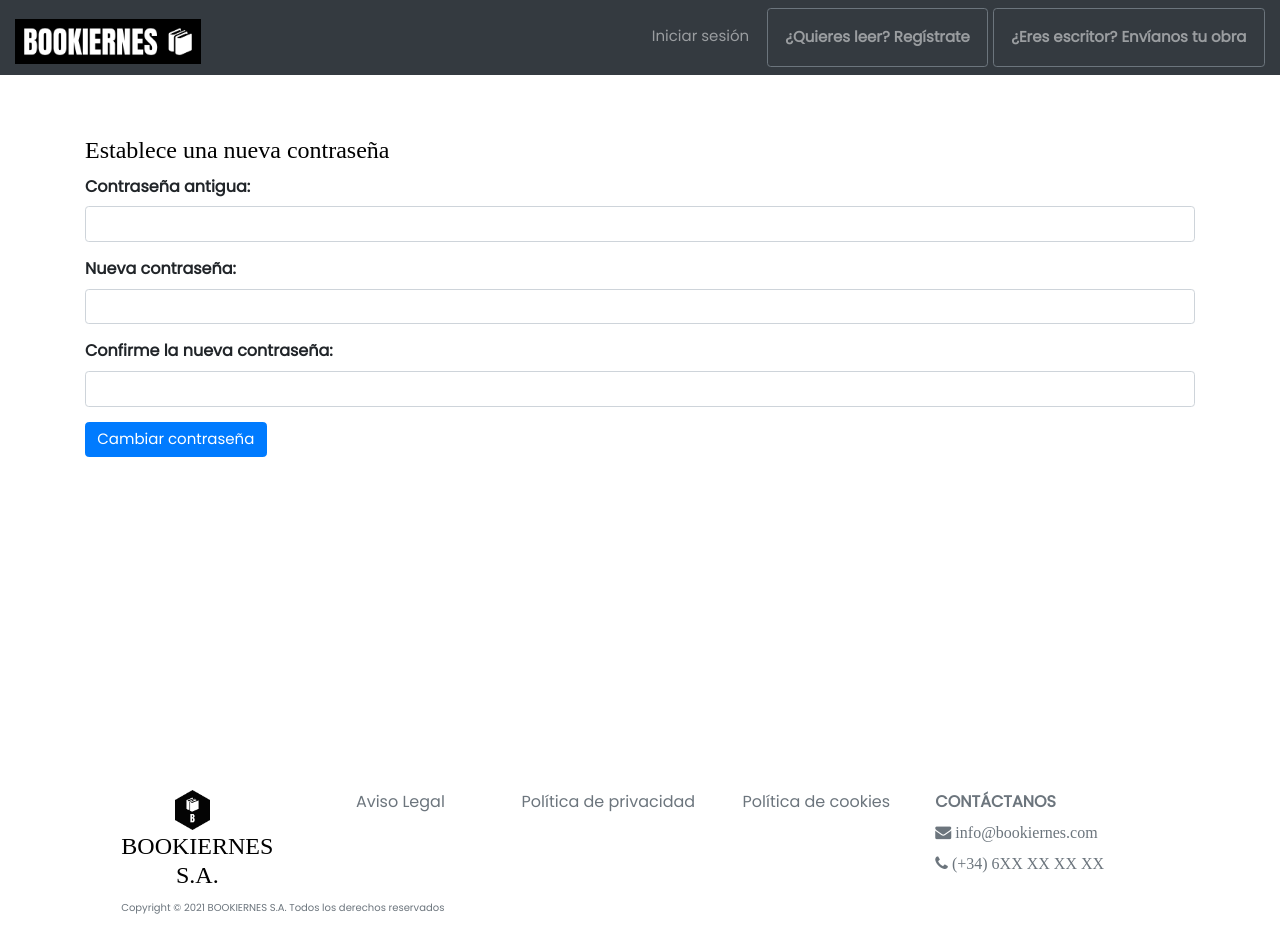
After one commit to josalhor/WebModels, a Django app: template todo/templates/todo/change_password.html in a window 1280 px wide. The commit adds this page. Run offline with Django 3.2, Linux system fonts and the light colour scheme; the template is opened without the code that fills it, so the values that code supplies are empty; parts of the project's set-up code (start-up, migrations or seed data) failed here and were passed over; some libraries are stand-ins or nearby versions; some web fonts are replaced.

Commit message:
Change password implementation

```diff
--- a/todo/templates/todo/book_detail.html
+++ b/todo/templates/todo/book_detail.html
@@ -13,7 +13,7 @@
                     {% if published_book.related_image %}
                         <img class="card-img-top" style="height:420px;object-fit: contain" id="book-img" src="{{ published_book.related_image.url }}"/>
                     {% else %}
-                        <img class="card-img-top" style="height:420px;object-fit: contain" id="book-img" src="{% static '/images/no_image.jpg' %}"/>
+                        <img class="card-img-top" style="height:420px;object-fit: contain"  id="book-img" src="{% static '/images/no_image.jpg' %}"/>
                     {% endif %}
                     <h5 class="card-text bar-text-d">  Publicado: {{ published_book.publication_date|date:'d/m/Y'  }}</h5>
                     <a href="{{ published_book.final_version.url }}" download><i class="fa fa-download"></i>   Descargar PDF</a><br>
--- /dev/null
+++ b/todo/templates/todo/change_password.html
@@ -0,0 +1,32 @@
+{% extends "todo/base.html" %}
+{% block page_heading %}{% endblock %}
+{% block title %}Detalles de libro{% endblock %}
+
+{% block content %}
+<form method="POST">
+    <h3 class="bar-text">Establece una nueva contraseña</h3>
+    {% csrf_token %}
+
+    <div class="form-group">
+        <p>
+            <label for="id_old_password1">Contraseña antigua:</label> <input class="form-control" type="password" name="old_password"
+            required="" id="id_old_password1">
+        </p>
+    </div>
+
+    <div class="form-group">
+        <p>
+            <label for="id_new_password1">Nueva contraseña:</label> <input class="form-control" type="password" name="new_password1"
+            autocomplete="new-password" required="" id="id_new_password1">
+        </p>
+    </div>
+
+    <div class="form-group">
+        <p>
+            <label for="id_new_password2">Confirme la nueva contraseña:</label> <input class="form-control" type="password" name="new_password2"
+                autocomplete="new-password" required="" id="id_new_password2">
+        </p>
+    </div>
+    <input class="btn btn-primary" type="submit" value="Cambiar contraseña">
+</form>
+{% endblock %}
--- a/todo/templates/todo/profile.html
+++ b/todo/templates/todo/profile.html
@@ -34,7 +34,7 @@
                                         <p>{{ reader.user }}</p>
                                     </div>
                                     <div class="col" style="align-content: right;">
-                                        <a href="{% url 'todo:profile' %}">Cambiar contraseña</a>
+                                        <a href="{% url 'todo:change_password' %}">Cambiar contraseña</a>
                                     </div>
                                 </div>
                             </div>
@@ -47,7 +47,7 @@
                                 <p>{{ user_info.full_name }}</p>
                             </td>
                             <td style="text-align: right;">
-                                <a href="{% url 'todo:profile' %}">Cambiar contraseña</a>
+                                <a href="{% url 'todo:change_password' %}">Cambiar contraseña</a>
                             </td>
                         </tr>
                         <tr>
--- a/todo/urls.py
+++ b/todo/urls.py
@@ -39,4 +39,5 @@ urlpatterns = [
     path("createsubscription", views.create_subscription, name="create_subscription"),
 
     path("profile/", views.profile, name="profile"),
+    path("changepassword/", views.change_password, name="change_password"),
 ]
--- a/todo/views/__init__.py
+++ b/todo/views/__init__.py
@@ -13,6 +13,7 @@ from todo.views.book_assign import book_assign
 from todo.views.book_publish import book_publish
 from todo.views.book_detail import book_detail
 from todo.views.set_ft_pass import set_ft_pass
+from todo.views.change_password import change_password
 from todo.views.designer_assign import designer_assign
 from todo.views.book_catalogue import book_catalogue
 from todo.views.book_category import book_category
```
Also changed, not shown: todo/views/change_password.py (added, +27 -0 lines), 1 other file.
